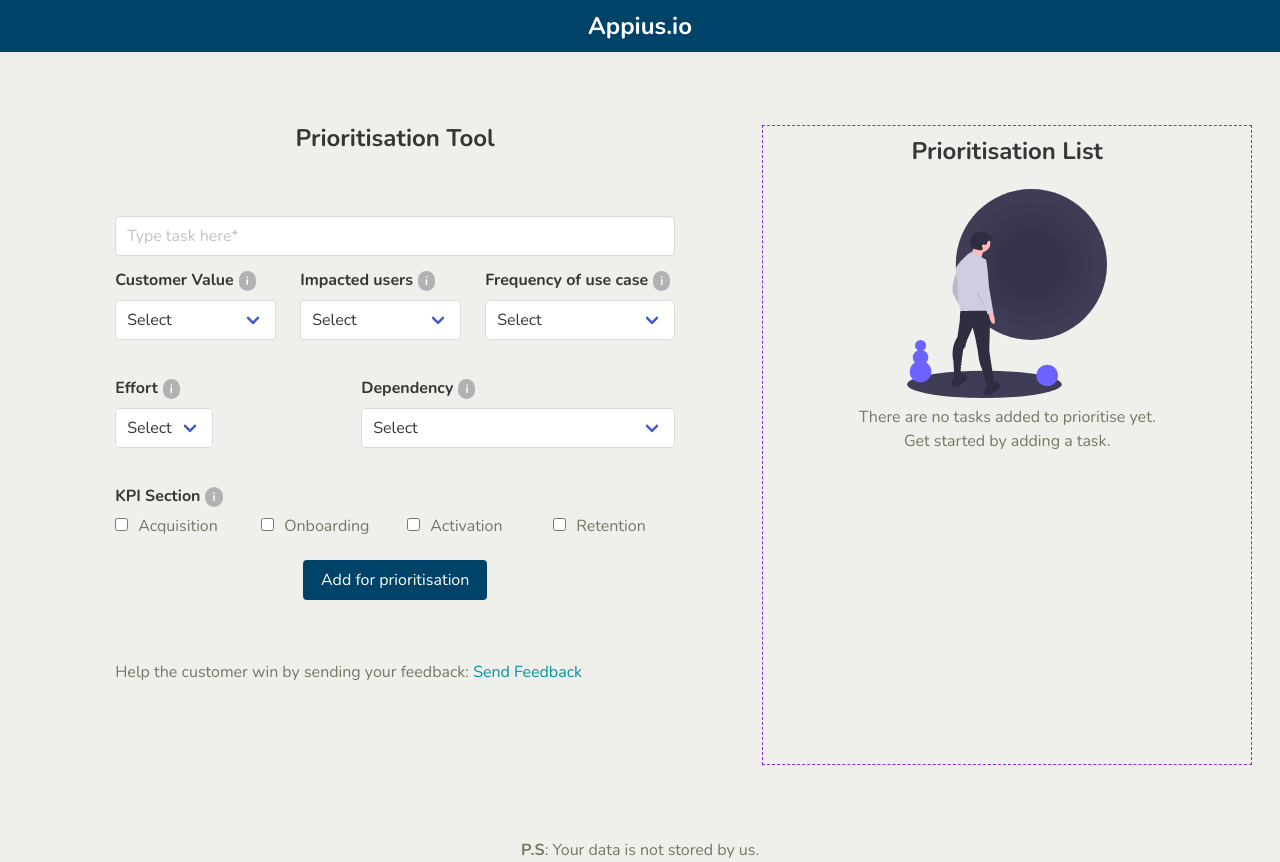
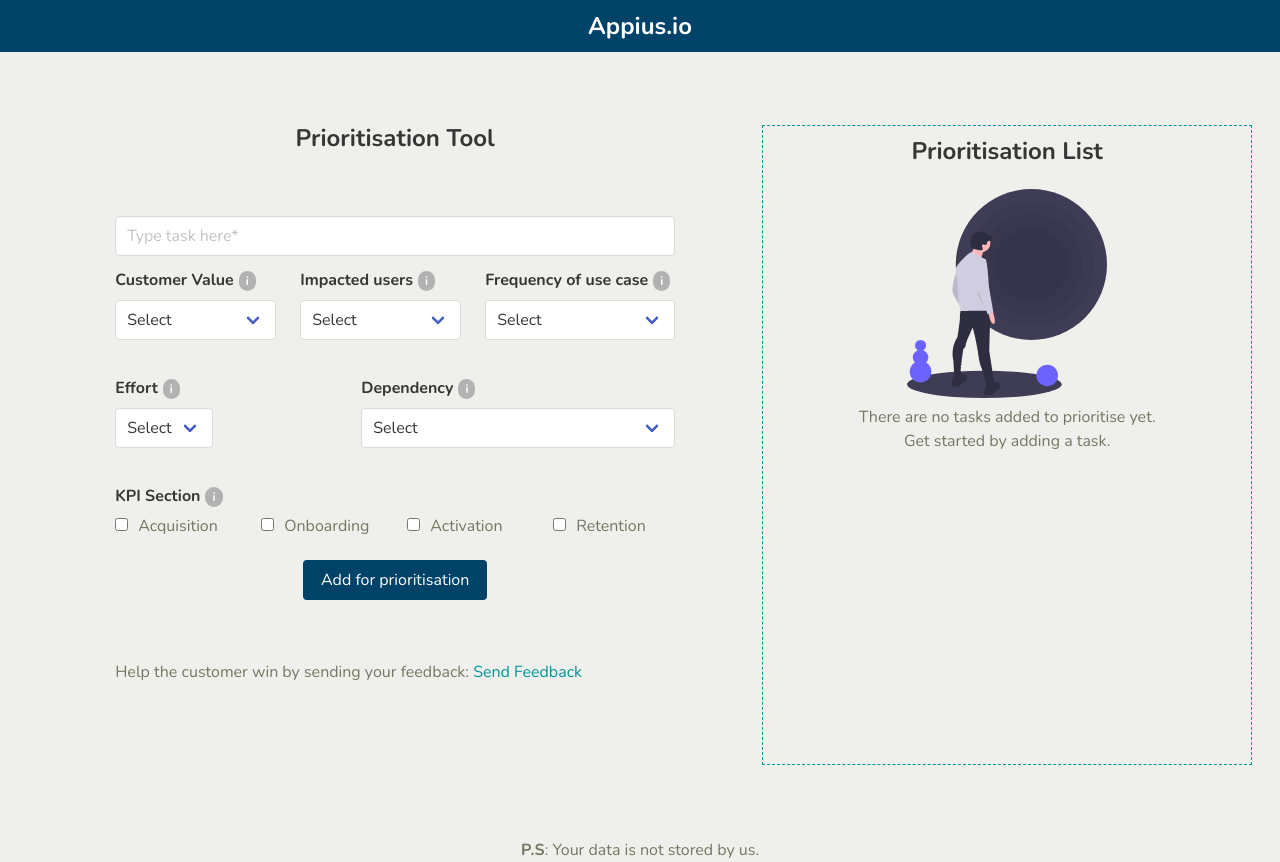
Before and after one commit to saugandhkaran/appius.io, a React (Create React App) app: page / in a window 1280 px wide. Built offline with nearby package versions, Linux system fonts and the light colour scheme.

Commit message:
template coor change

```diff
--- a/src/pages/PrioritisationTool/PrioritisationTool.scss
+++ b/src/pages/PrioritisationTool/PrioritisationTool.scss
@@ -1,3 +1,4 @@
+@import '../../App.scss';
 .center {
     text-align: center;
   }
@@ -19,7 +20,7 @@
     align-items: top;
     overflow-y: scroll;
     margin: 85px 0px;
-    border: 1px dashed blueviolet;
+    border: 1px dashed $teal;
 
     .list-button {
       margin-top: 20px;
@@ -62,7 +63,7 @@
   }
 
   .value-score {
-    background-color: #ffe6f7;
+    background-color: #01949a29;
     p {
       font-size: 0.8em;
       color: grey;
```
